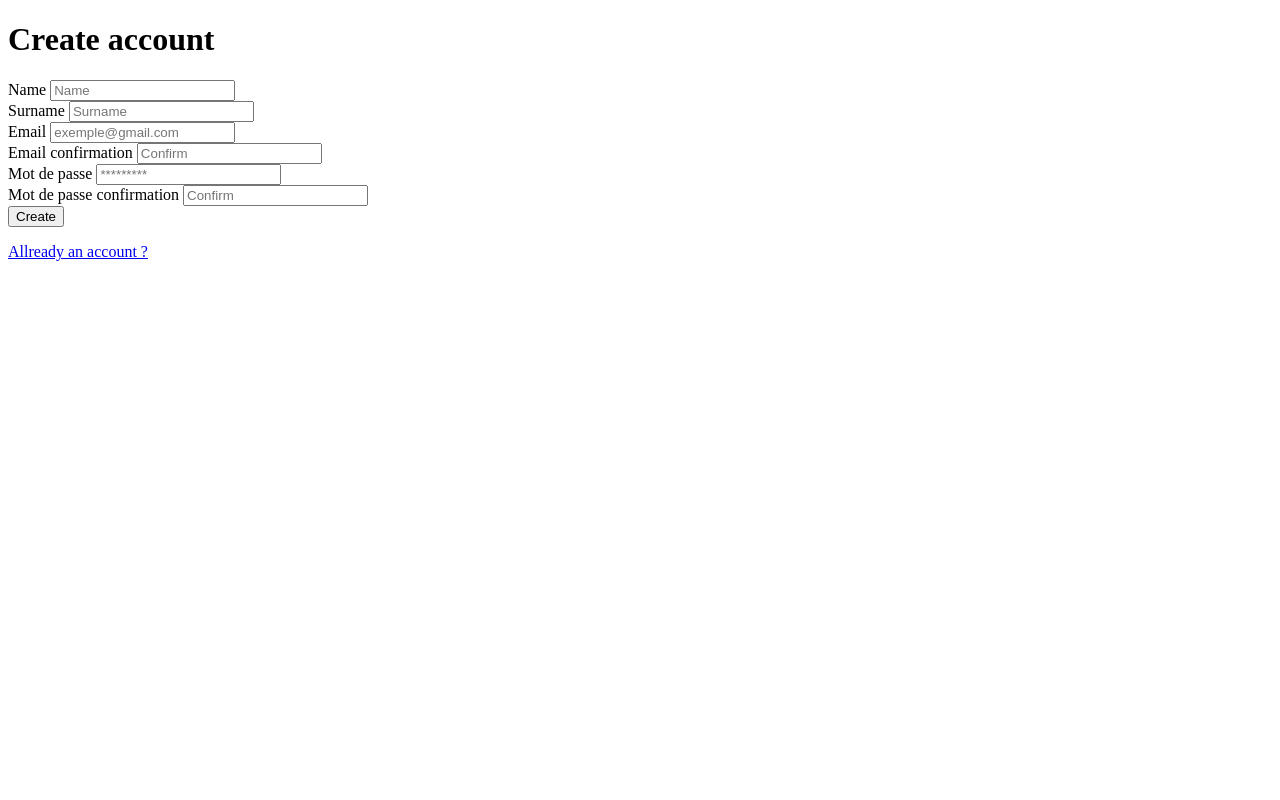
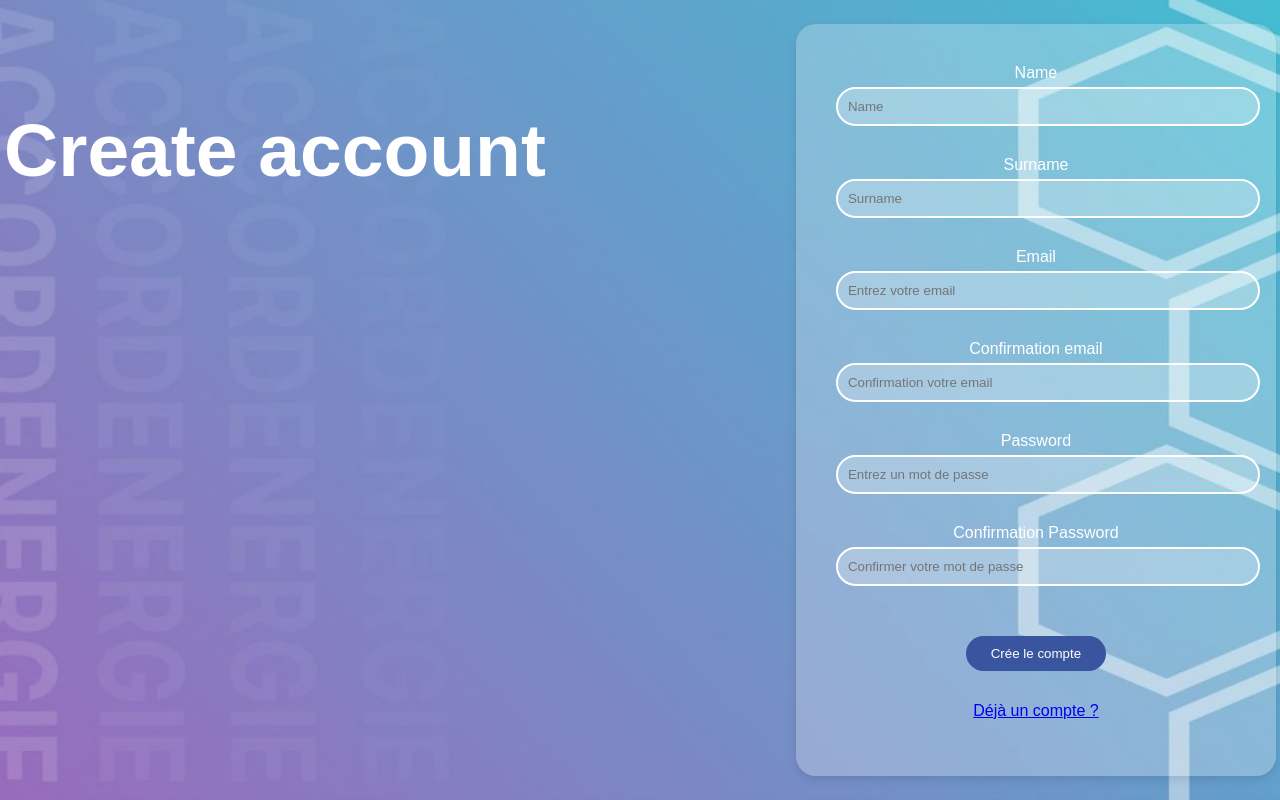
Before and after one commit to kamilmerce/ProjetWeb-B2, a PHP site: template app/templates/register.html.twig in a window 1280 px wide. Run offline with PHP 8.4, Linux system fonts and the light colour scheme; the template is opened without the code that fills it, so the values that code supplies are empty; some libraries are stand-ins or nearby versions.

Commit message:
css de index et de register

```diff
--- a/app/classes/Page.php
+++ b/app/classes/Page.php
@@ -7,6 +7,7 @@ class Page
     private \Twig\Environment $twig;
     private $link;
     public $session;
+
 
     function __construct()
     {
--- a/app/public/index.php
+++ b/app/public/index.php
@@ -1,5 +1,4 @@
 <?php
-
     require_once '../vendor/autoload.php';
 
     use App\Page;
--- a/app/public/profile.php
+++ b/app/public/profile.php
@@ -13,7 +13,6 @@
         // Afficher une page d'accueil différente en fonction du rôle de l'utilisateur
         switch ($role) {
             case 'client':
-
                 // Afficher la page d'accueil du client
                 echo $page->render('home_client.html.twig');
                 break;
--- a/app/templates/register.html.twig
+++ b/app/templates/register.html.twig
@@ -1,10 +1,99 @@
 {% extends "base_auth.html.twig" %}
 
 {% block body %}
-    <h1>Create account</h1>
+<style>
+body {
+  font-family: 'Arial', sans-serif;
+  background-image: url('img/login.jpeg');
+  background-size: cover;
+  background-repeat: no-repeat;
+  background-attachment: fixed;
+  background-position: center center;
+  color: white;
+  display: flex;
+  justify-content: center;
+  align-items: center;
+  height: 100vh;
+  margin: 0;
+}
+
+.title
+{
+  padding-right: 250px;
+  padding-bottom: 500px;
+  font-size: 75px;
+}
+
+form {
+  background: rgba(255, 255, 255, 0.25);
+  border-radius: 20px;
+  padding: 40px;
+  box-shadow: 0 4px 8px rgba(0, 0, 0, 0.1);
+  width: 400px;
+  align-items: center;
+  justify-content: center;
+}
+
+form div {
+  margin-bottom: 15px; /* Espace entre les champs */
+  align-items: center;
+  text-align: center;
+}
+
+label {
+  display: block;
+  margin-bottom: 5px; /* Espace entre le label et l'input */
+}
+
+input {
+  width: 100%;
+  background: rgba(255, 255, 255, 0.25);
+  padding: 10px;
+  margin-bottom: 15px; /* Espace entre les inputs */
+  border: 2px solid white;
+  border-radius: 25px;
+}
+
+input[type="submit"] {
+  width: 35%;
+  height: 35%;
+  padding: 10px;
+  border: none;
+  border-radius: 40px;
+  background-color: #3A559F; /* Couleur du bouton */
+  text-align: center;
+  color: white;
+  cursor: pointer;
+  margin-top: 20px;
+}
+
+p
+{
+  text-align: center;
+}
+
+input[type="submit"]:hover {
+  background-color: #2A3F7F; /* Couleur du bouton au survol */
+}
+
+.link {
+  text-align: center;
+  display: block;
+  margin-top: 20px;
+  color: white;
+  text-decoration: none;
+}
+
+.title
+{
+  text-align: center;
+  font-weight: bold;
+}
+</style>
+
+    <h1 class="title">Create account</h1>
 
     <form action="" method="post">
-
         <div>
             <label for="name">Name</label>
             <input type="name"
@@ -27,49 +116,45 @@
 
         <div>
             <label for="email">Email</label>
-            <input type="email"
+            <input
+                type="email"
                 name="email"
                 id="email"
-                placeholder="exemple@gmail.com"
+                placeholder="Entrez votre email"
+                required
             />
         </div>
-
         <div>
-        <label for "email_cfg">Email confirmation</label>
-        <input
-            type="email"
-            name="email_cfg"
-            id="email_cfg"
-            placeholder="Confirm"
-        />
+            <label for="email_cfg">Confirmation email</label>
+            <input type="email" name="email_cfg" id="email_cfg" placeholder="Confirmation votre email" required />
         </div>
-
         <div>
-            <label for="password">Mot de passe</label>
-            <input type="password"
+            <label for="password">Password</label>
+            <input
+                type="password"
                 name="password"
                 id="password"
-                placeholder="*********"
+                placeholder="Entrez un mot de passe"
+                required
             />
         </div>
-
         <div>
-            <label for "password_cfg">Mot de passe confirmation</label>
-            <input type="password"
+            <label for="password_cfg">Confirmation Password</label>
+            <input
+                type="password"
                 name="password_cfg"
                 id="password_cfg"
-                placeholder="Confirm"
+                placeholder="Confirmer votre mot de passe"
+                required
             />
         </div>
-
         <div>
-            <input type="Submit" name="send" value="Create"/>
+            <input type="submit" name="send" value="Crée le compte" />
         </div>
 
         <p>
-            <a href="index.php">Allready an account ? </a>
+            <a href="index.php">Déjà un compte ?</a>
         </p>
-
     </form>
 
 {% endblock %}
```
Also changed, not shown: app/public/register.php (+14 -7 lines), app/templates/index.html.twig (+101 -6 lines), app/public/img/login.jpeg (added).
